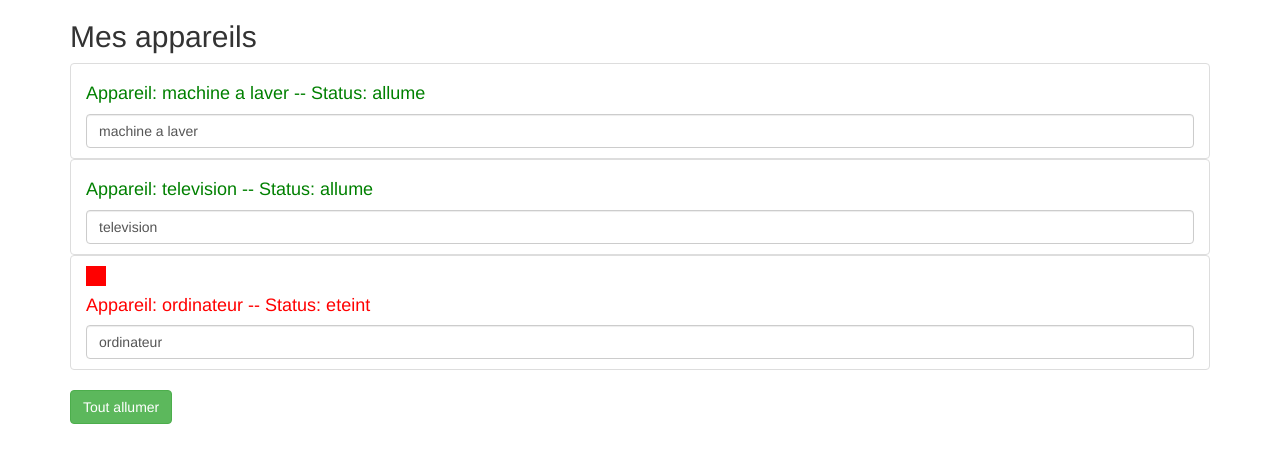
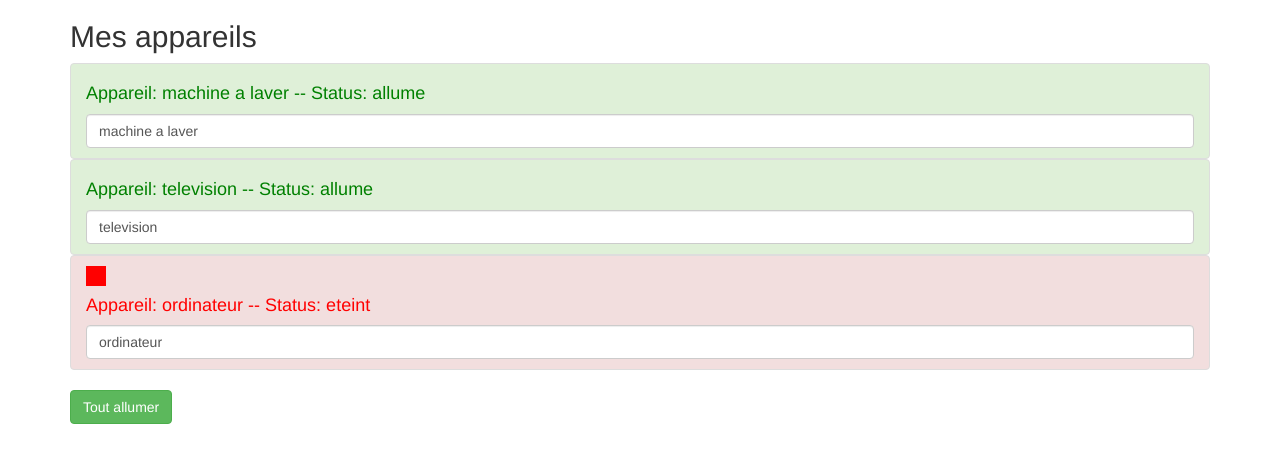
Before and after one commit to Dhouha-ma/Angular, an Angular app: page / in a window 1280 px wide. Shown: the top 462 px of the page. Built offline with nearby package versions, Linux system fonts and the light colour scheme.

Commit message:
directive par attribut

```diff
--- a/src/app/app.module.ts
+++ b/src/app/app.module.ts
@@ -4,6 +4,7 @@
 
 import { AppComponent } from './app.component';
 import { AppareilComponent } from './appareil/appareil.component';
+import { CommonModule } from '@angular/common';
 
 @NgModule({
   declarations: [
@@ -12,7 +13,8 @@
   ],
   imports: [
     BrowserModule,
-    FormsModule
+    FormsModule,
+    CommonModule
   ],
   providers: [],
   bootstrap: [AppComponent]
--- a/src/app/appareil/appareil.component.html
+++ b/src/app/appareil/appareil.component.html
@@ -1,4 +1,7 @@
-<li class="list-group-item">
+<li [ngClass]="{'list-group-item':true,
+                'list-group-item-success':appareilStatus === 'allume',
+                'list-group-item-danger':appareilStatus === 'eteint'
+               }">
     <div style="width: 20px; height: 20px; background-color: red;" *ngIf="appareilStatus==='eteint'"></div>
     <h4 [ngStyle]="{color: getColor()}">Appareil: {{ appareilName }} -- Status: {{ getStatus()}}</h4>
     <input type="text" class="form-control" [(ngModel)]="appareilName">
```
